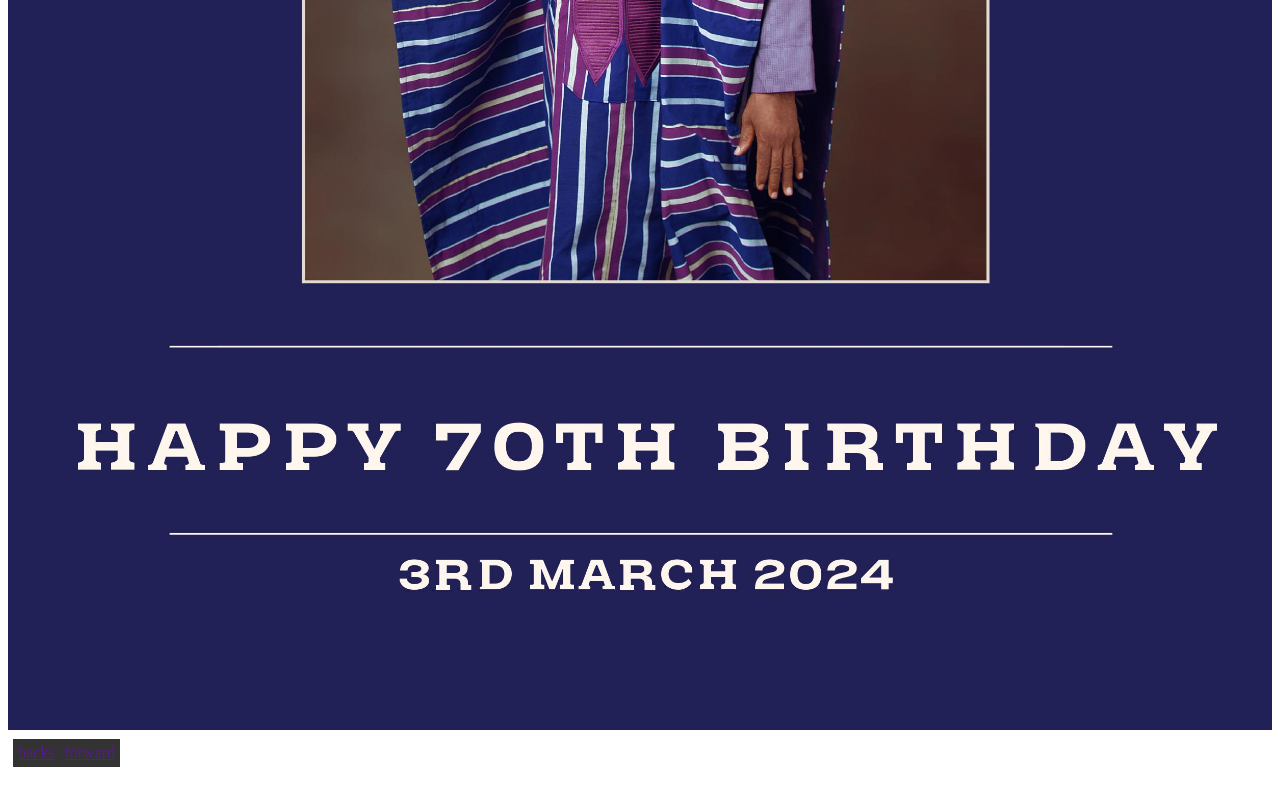
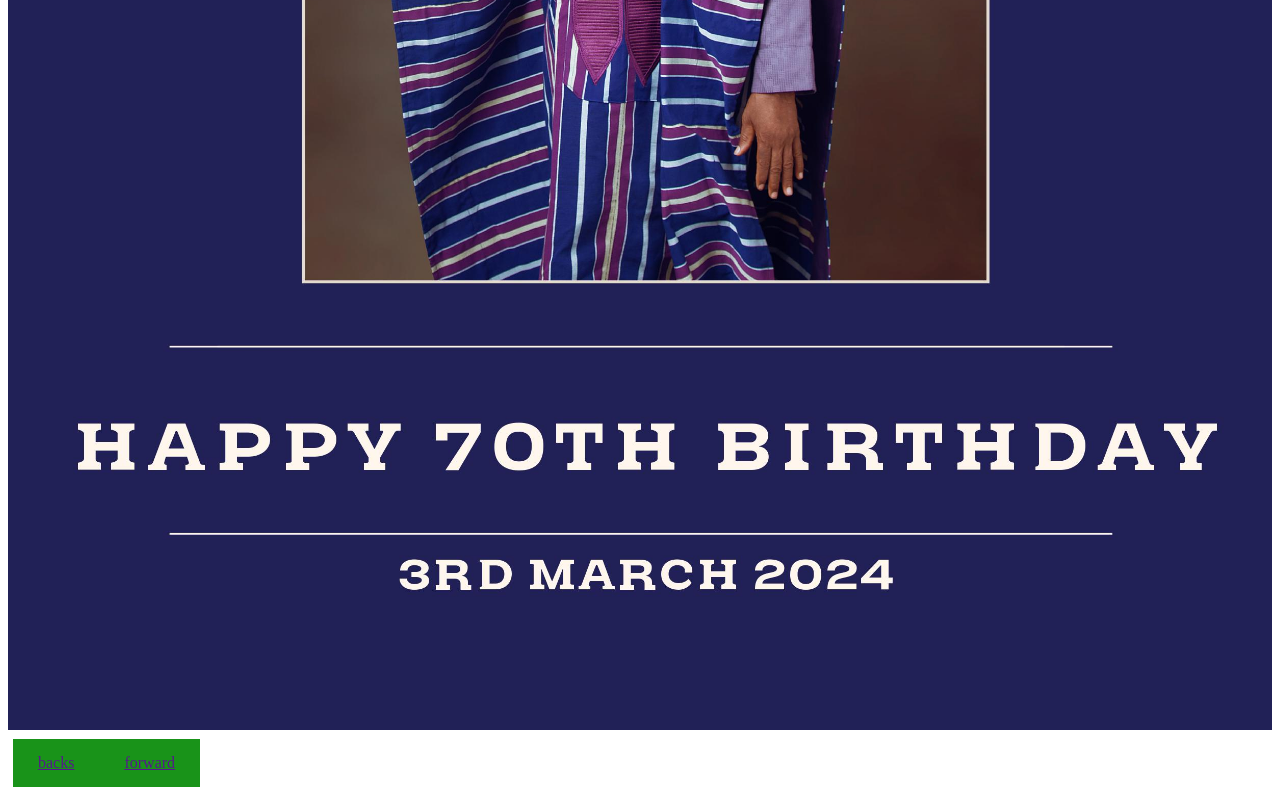
Before and after one commit to yakdbull/daddyoladele, a plain HTML site: page index.html in a window 1280 px wide. Shown: the part 1068-1868 px from the top of the page. Drawn offline with Linux system fonts and the light colour scheme.

Commit message:
Update style.css

```diff
--- a/style.css
+++ b/style.css
@@ -4,6 +4,8 @@
 }
 
 .flex-container .inner {
-  padding: 5px;
-  background-color: #333;
+  padding: 15px  25px;
+  background-color: #199319;
+  color: white;
+  text-decoration: none;
 }
```
